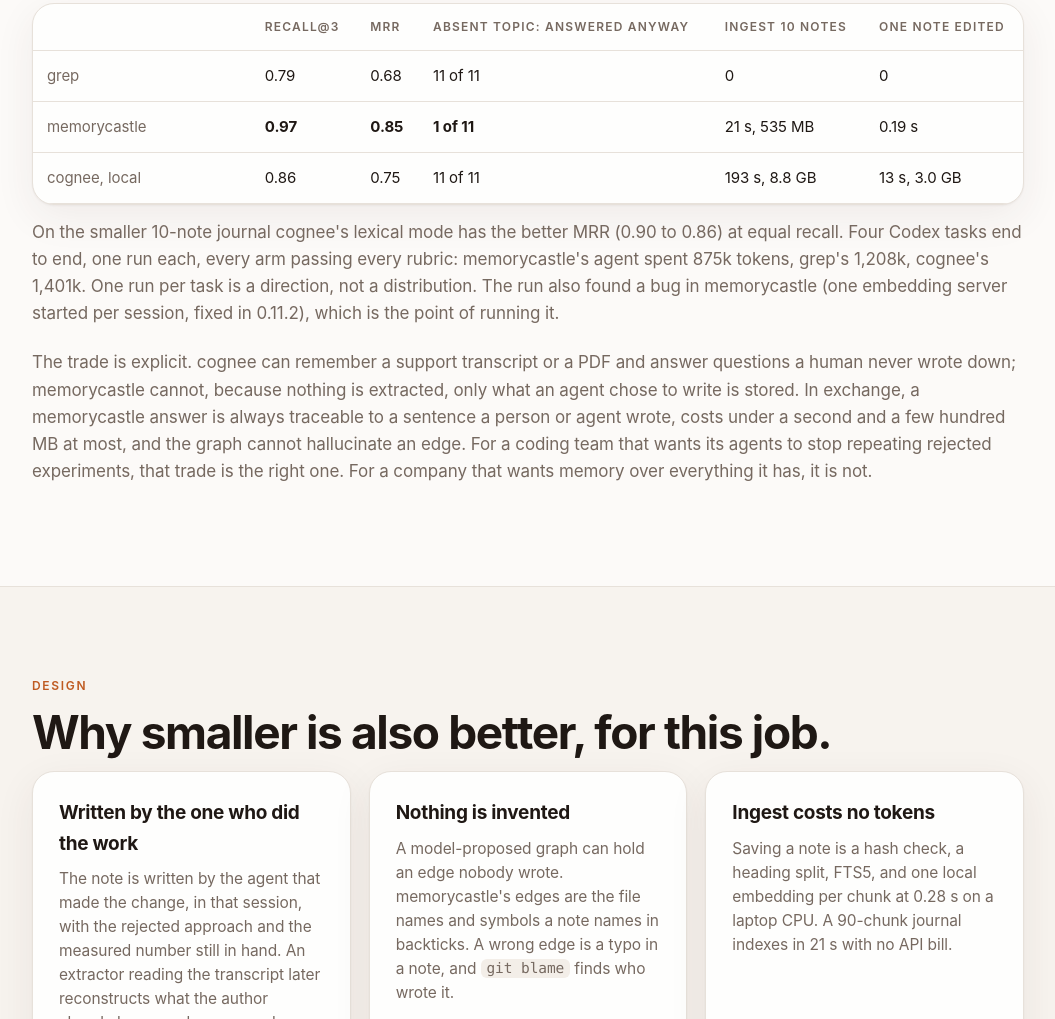
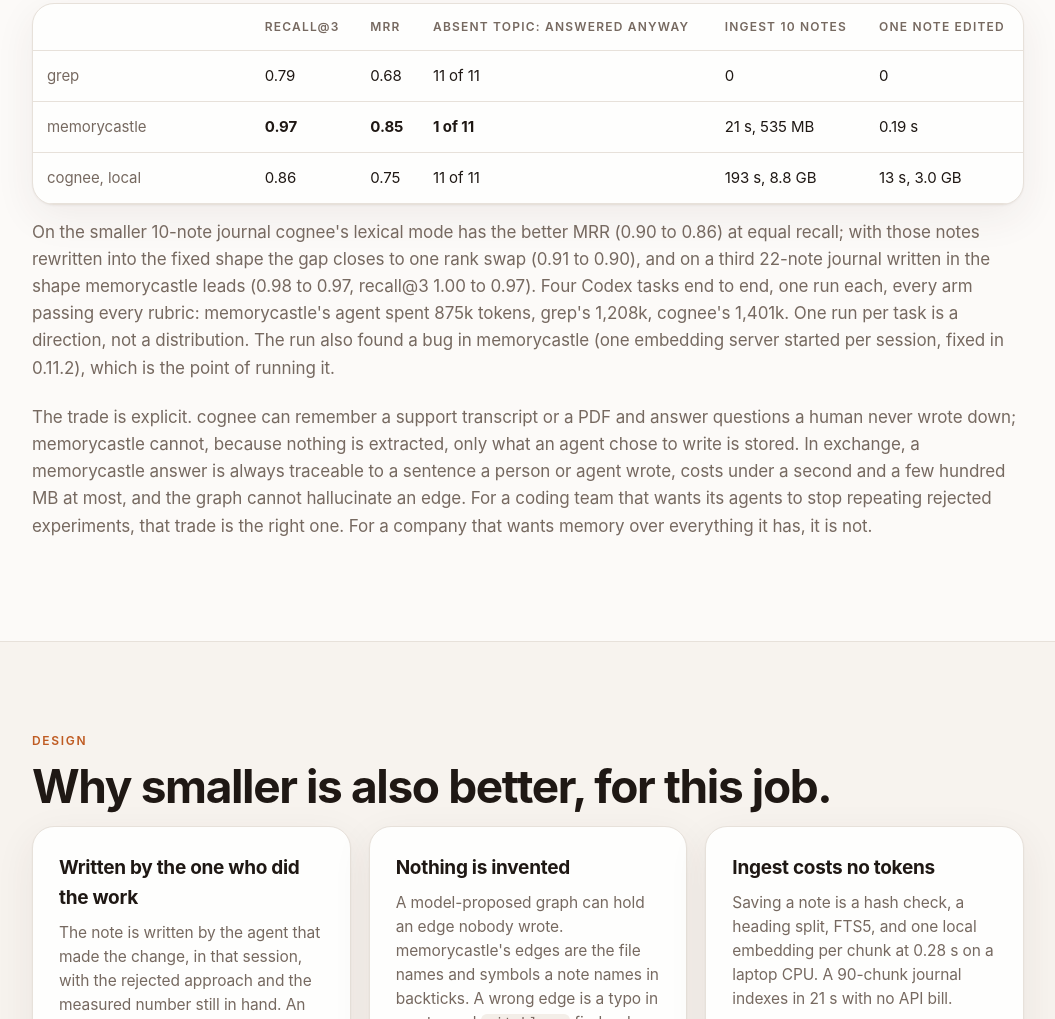
Before and after one commit to abhksinha/MemoryCastle, a plain HTML site: page docs/index.html in a window 1280 px wide. Shown: the part 8107-9126 px from the top of the page, without its empty margins (112-1167 px from the left). Drawn offline with Linux system fonts and the light colour scheme.

Commit message:
docs: note shape closes the small-corpus gap; rushtex as a third benchmark corpus

```diff
--- a/docs/index.html
+++ b/docs/index.html
@@ -267,7 +267,7 @@ read first (1 spans, 1.4 KB; sed -n 'a,bp' path):
         <tr><td>cognee, local</td><td>0.86</td><td>0.75</td><td>11 of 11</td><td>193 s, 8.8 GB</td><td>13 s, 3.0 GB</td></tr>
       </tbody>
     </table></div>
-    <p class="muted" style="margin-top:14px">On the smaller 10-note journal cognee's lexical mode has the better MRR (0.90 to 0.86) at equal recall. Four Codex tasks end to end, one run each, every arm passing every rubric: memorycastle's agent spent 875k tokens, grep's 1,208k, cognee's 1,401k. One run per task is a direction, not a distribution. The run also found a bug in memorycastle (one embedding server started per session, fixed in 0.11.2), which is the point of running it.</p>
+    <p class="muted" style="margin-top:14px">On the smaller 10-note journal cognee's lexical mode has the better MRR (0.90 to 0.86) at equal recall; with those notes rewritten into the fixed shape the gap closes to one rank swap (0.91 to 0.90), and on a third 22-note journal written in the shape memorycastle leads (0.98 to 0.97, recall@3 1.00 to 0.97). Four Codex tasks end to end, one run each, every arm passing every rubric: memorycastle's agent spent 875k tokens, grep's 1,208k, cognee's 1,401k. One run per task is a direction, not a distribution. The run also found a bug in memorycastle (one embedding server started per session, fixed in 0.11.2), which is the point of running it.</p>
     <p class="muted" style="margin-top:22px">The trade is explicit. cognee can remember a support transcript or a PDF and answer questions a human never wrote down; memorycastle cannot, because nothing is extracted, only what an agent chose to write is stored. In exchange, a memorycastle answer is always traceable to a sentence a person or agent wrote, costs under a second and a few hundred MB at most, and the graph cannot hallucinate an edge. For a coding team that wants its agents to stop repeating rejected experiments, that trade is the right one. For a company that wants memory over everything it has, it is not.</p>
   </div></section>
 
```
Also changed, not shown: 1 other file.
